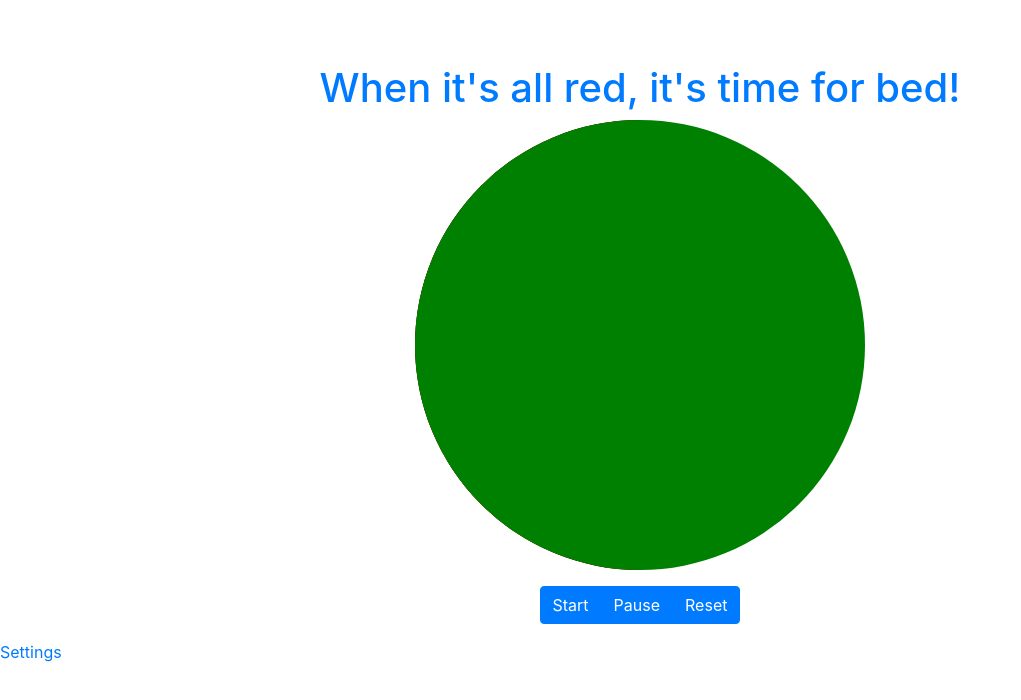
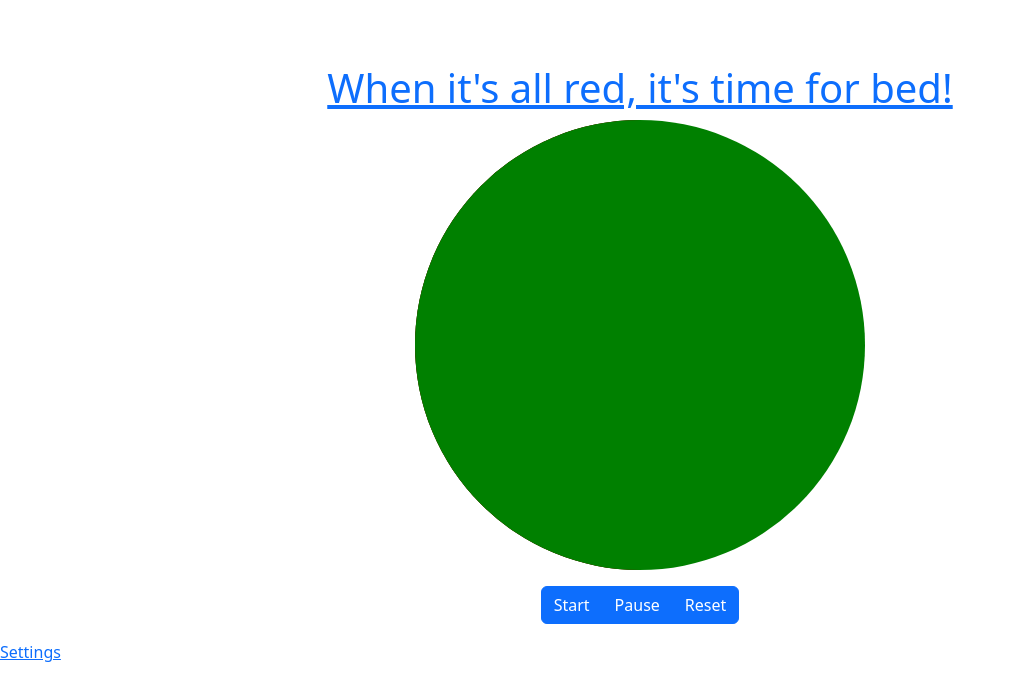
Before and after one commit to kristeehan/kid-countdown-clock-react, a React (Vite) app: page / in a window 1280 px wide. Shown: the top 700 px of the page, without its empty margins (0-1021 px from the left). Built offline with nearby package versions, Linux system fonts and the light colour scheme.

Commit message:
upgrading bootstrap

```diff
--- a/src/app.jsx
+++ b/src/app.jsx
@@ -11,7 +11,9 @@
   return (
     <BrowserRouter>
       <h1>
-        <Link to="/">{headline}</Link>
+        <Link to="/" className="title">
+          {headline}
+        </Link>
       </h1>
       <Routes>
         <Route path="/" element={<Clock timeInMinutes={timeInMinutes} />} />
--- a/src/index.html
+++ b/src/index.html
@@ -5,10 +5,11 @@
     <meta http-equiv="X-UA-Compatible" />
     <meta name="viewport" content="width=device-width, initial-scale=1.0" />
     <title>Kids Countdown Clock</title>
+    <link rel="preconnect" href="https://stackpath.bootstrapcdn.com/" />
     <link
+      href="https://cdn.jsdelivr.net/npm/bootstrap@5.3.0/dist/css/bootstrap.min.css"
       rel="stylesheet"
-      href="https://stackpath.bootstrapcdn.com/bootstrap/4.3.1/css/bootstrap.min.css"
-      integrity="sha384-ggOyR0iXCbMQv3Xipma34MD+dH/1fQ784/j6cY/iJTQUOhcWr7x9JvoRxT2MZw1T"
+      integrity="sha384-9ndCyUaIbzAi2FUVXJi0CjmCapSmO7SnpJef0486qhLnuZ2cdeRhO02iuK6FUUVM"
       crossorigin="anonymous"
     />
     <link rel="stylesheet" href="./style.css" />
```
